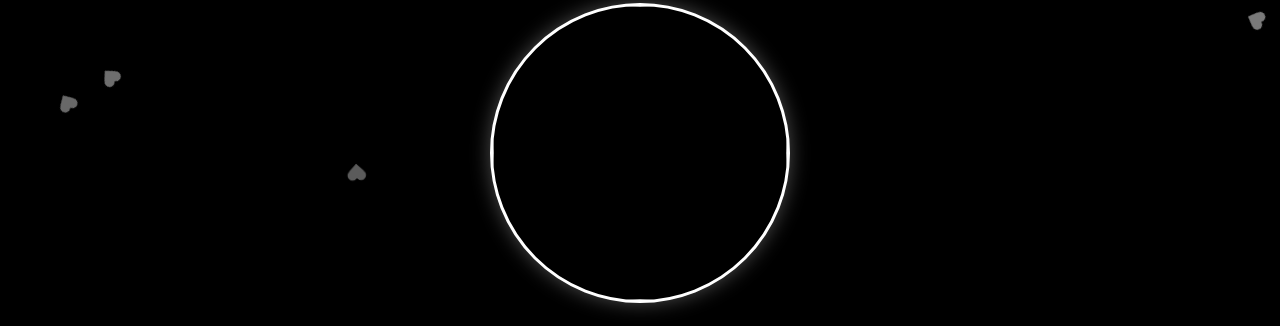
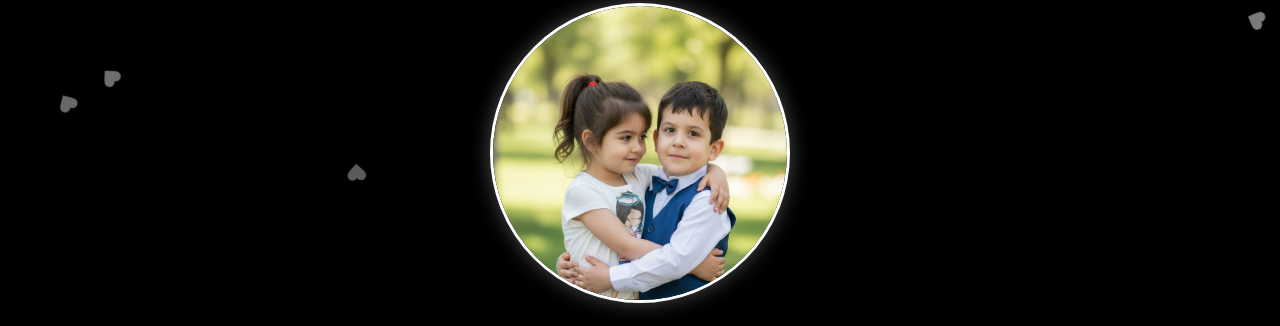
Before and after one commit to Wentons/zeynep-wenton, a plain HTML site: page index.html in a window 1280 px wide. Shown: the part 237-563 px from the top of the page. Drawn offline with Linux system fonts and the light colour scheme.

Commit message:
Update index.html

```diff
--- a/index.html
+++ b/index.html
@@ -62,7 +62,7 @@ body{
 <h1 class="header">Zeynep ♡ Wenton</h1>
 
 <div class="image-container">
-  <img src="17618381878140.jpg" alt="Foto">
+  <img src="1761831878140.jpg" alt="Foto">
 </div>
 
 <div class="countdown">
```
